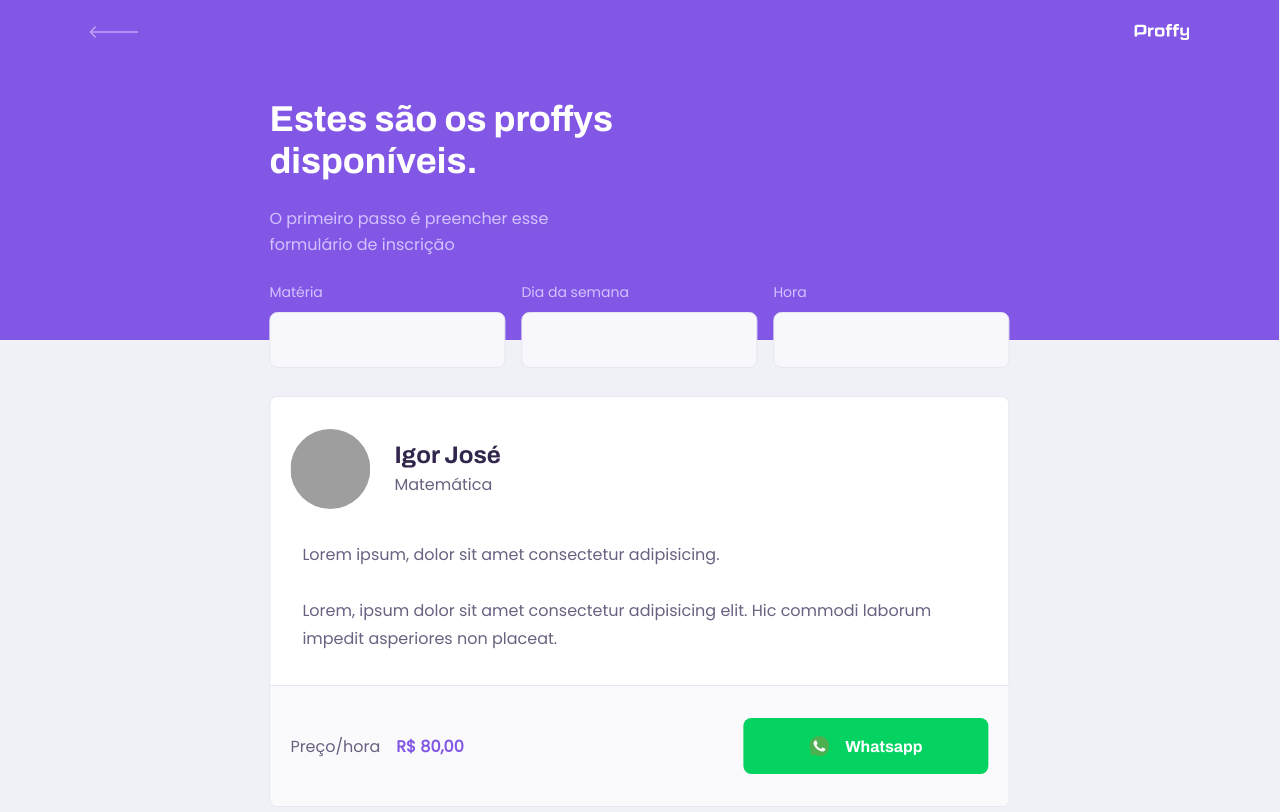
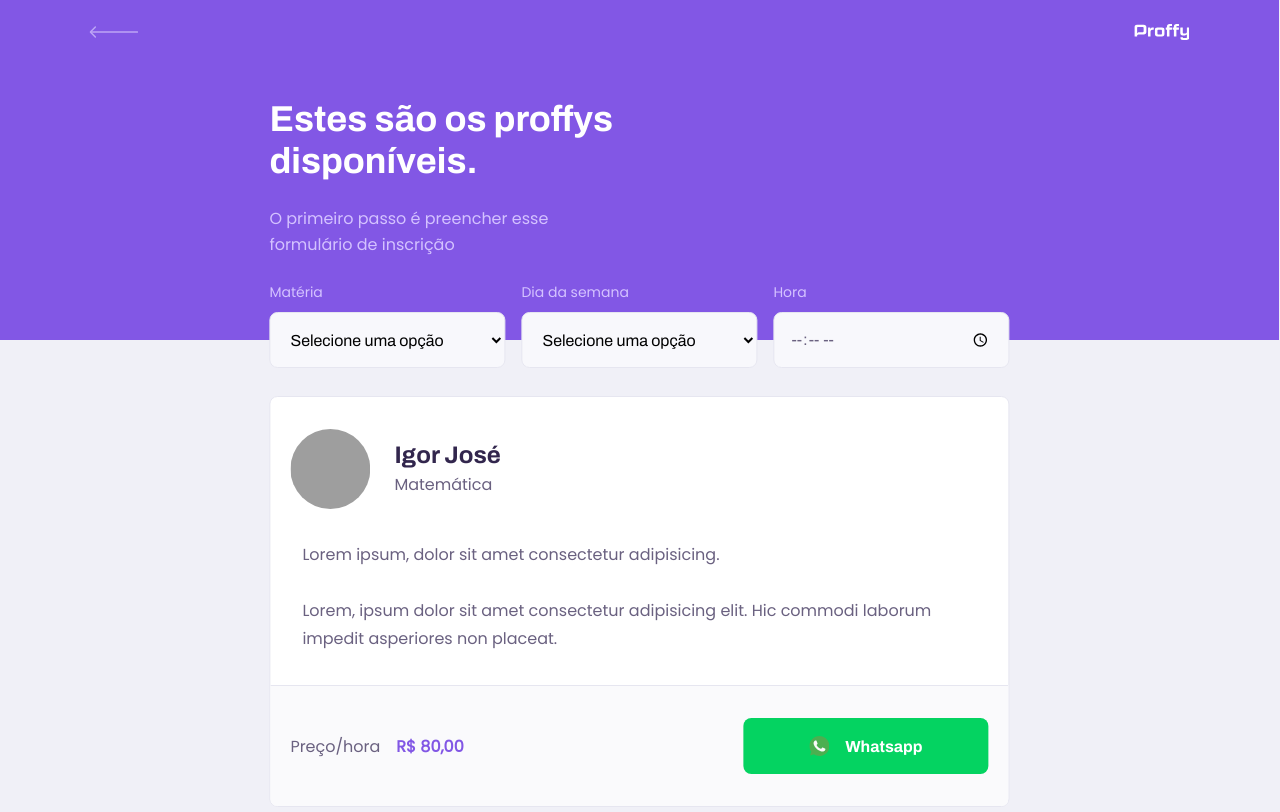
Before and after one commit to igorjcl/proffy, a React (Create React App) app in the folder web/: page /study in a window 1280 px wide. Shown: the top 812 px of the page. Built offline with nearby package versions, Linux system fonts and the light colour scheme; grey boxes are pictures that could not be loaded.

Commit message:
add input select component

```diff
--- /dev/null
+++ b/web/src/components/Select/index.tsx
@@ -0,0 +1,33 @@
+import React, { SelectHTMLAttributes } from "react";
+
+import "./styles.css";
+
+interface SelectProps extends SelectHTMLAttributes<HTMLSelectElement> {
+  label: string;
+  name: string;
+  options: Array<{
+    value: string;
+    label: string;
+  }>;
+}
+
+export const Select: React.FC<SelectProps> = ({
+  label,
+  name,
+  options,
+  ...rest
+}) => {
+  return (
+    <div className="select-block">
+      <label htmlFor={name}>{label}</label>
+      <select id={name} {...rest}>
+        <option value="" disabled selected hidden>Selecione uma opção</option>
+        {options.map(({ value, label }) => (
+          <option key={value} value={value}>
+            {label}
+          </option>
+        ))}
+      </select>
+    </div>
+  );
+};
--- /dev/null
+++ b/web/src/components/Select/styles.css
@@ -0,0 +1,34 @@
+.select-block {
+  position: relative;
+}
+
+.select-block + .select-block {
+  margin-top: 1.4rem;
+}
+
+.select-block label {
+  font-size: 1.4rem;
+}
+
+.select-block select {
+  width: 100%;
+  height: 5.6rem;
+  margin-top: 0.8rem;
+  border-radius: 0.8rem;
+  background: var(--color-input-background);
+  border: 1px solid var(--color-line-in-white);
+  outline: 0;
+  padding: 0 1.6rem;
+  font: 1.6rem Archivo;
+}
+
+.select-block:focus-within::after {
+  width: calc(100% - 3.2rem);
+  height: 2px;
+  content: "";
+  background: var(--color-primary-light);
+  position: absolute;
+  left: 1.6rem;
+  right: 1.6rem;
+  bottom: 0;
+}
--- a/web/src/pages/TeacherForm/index.tsx
+++ b/web/src/pages/TeacherForm/index.tsx
@@ -8,6 +8,7 @@
 import { Textarea } from "../../components/Textarea";
 
 import warningIcon from "../../assets/images/icons/warning.svg";
+import { Select } from "../../components/Select";
 
 export const TeacherForm = () => {
   return (
@@ -31,7 +32,18 @@
           <fieldset>
             <legend>Sobre a aula</legend>
 
-            <Input name="subjet" label="Matéria" />
+            <Select
+              name="subjet"
+              label="Matéria"
+              options={[
+                { value: "Artes", label: "Artes" },
+                { value: "Biologia", label: "Biologia" },
+                { value: "Português", label: "Português" },
+                { value: "Matemática", label: "Matemática" },
+                { value: "Ingês", label: "Ingês" },
+                { value: "Química", label: "Química" },
+              ]}
+            />
             <Input name="cost" label="Custo da sua hora por aula" />
           </fieldset>
           <footer>
--- a/web/src/pages/TeacherList/index.tsx
+++ b/web/src/pages/TeacherList/index.tsx
@@ -5,6 +5,8 @@
 import { PageHeader } from "../../components/PageHeader";
 import { TeacherItem } from "../../components/TeacherItem";
 import { LeftAnimation } from "../../utils/animations";
+import { Select } from "../../components/Select";
+import { Input } from "../../components/Input";
 
 export const TeacherList = () => {
   return (
@@ -15,18 +17,32 @@
           description="O primeiro passo é preencher esse formulário de inscrição"
         >
           <form id="search-teachers">
-            <div className="input-block">
-              <label htmlFor="subject">Matéria</label>
-              <input type="text" id="subject" />
-            </div>
-            <div className="input-block">
-              <label htmlFor="week_day">Dia da semana</label>
-              <input type="text" id="week_day" />
-            </div>
-            <div className="input-block">
-              <label htmlFor="time">Hora</label>
-              <input type="text" id="time" />
-            </div>
+            <Select
+              name="subjet"
+              label="Matéria"
+              options={[
+                { value: "Artes", label: "Artes" },
+                { value: "Biologia", label: "Biologia" },
+                { value: "Português", label: "Português" },
+                { value: "Matemática", label: "Matemática" },
+                { value: "Ingês", label: "Ingês" },
+                { value: "Química", label: "Química" },
+              ]}
+            />
+             <Select
+              name="week_day"
+              label="Dia da semana"
+              options={[
+                { value: "0", label: "Domingo" },
+                { value: "1", label: "Segunda-feira" },
+                { value: "2", label: "Terça-feira" },
+                { value: "3", label: "Quarta-feira" },
+                { value: "4", label: "Quinta-feira" },
+                { value: "5", label: "Sexta-feira" },
+                { value: "6", label: "Sábado" },
+              ]}
+            />
+            <Input type="time" name="time" label="Hora" />
           </form>
         </PageHeader>
 
```
